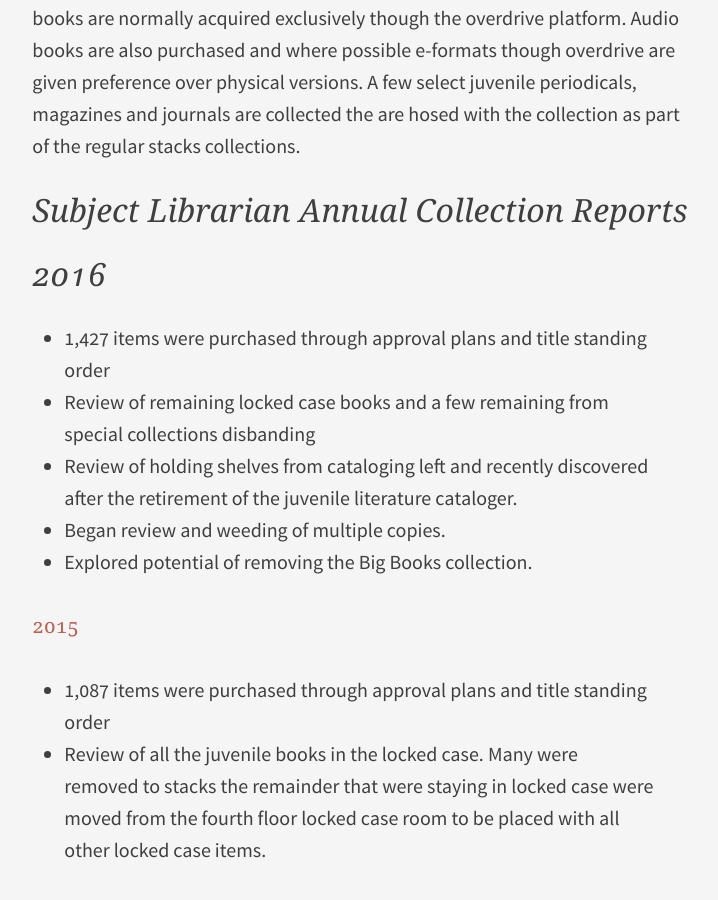
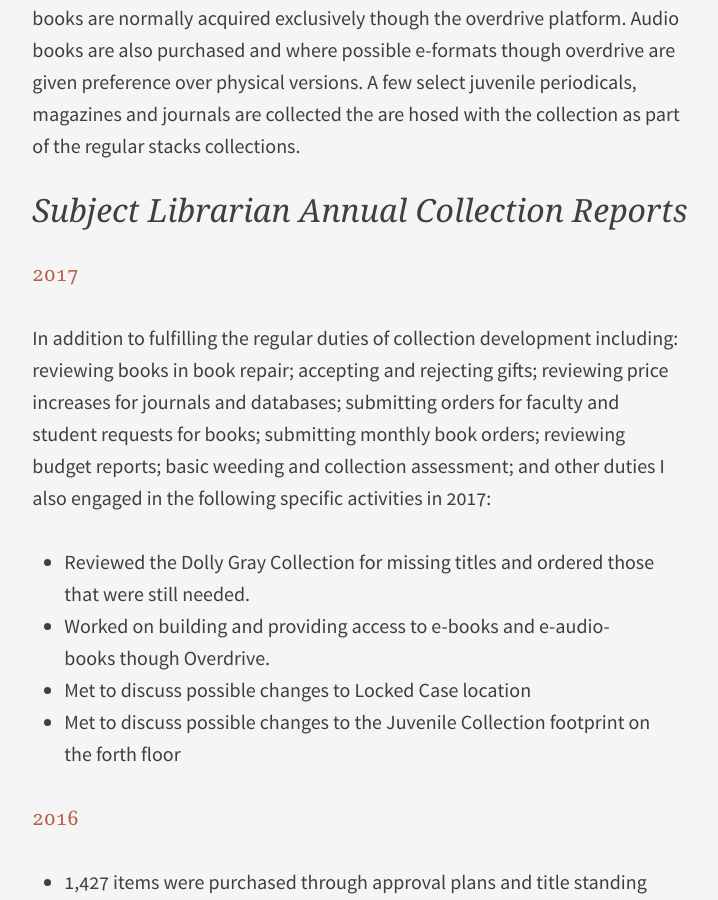
Before and after one commit to HBLL-Collection-Development/HBLL-Collection-Development.github.io, a Jekyll site: the page built from _posts/2018-02-09-34236.md, in a window 1280 px wide and 900 px high, scrolled down 2798 px. Shown: the whole window, without its empty margins (280-998 px from the left). Built offline with Jekyll 4.4.1, drawn with Linux system fonts in a browser that asks for light colours; some of the changed text lies outside the part shown.

Commit message:
[ADD] Rachel Wadham's annual reports

```diff
--- a/_posts/2017-02-24-34236.md
+++ b/_posts/2018-02-09-34236.md
@@ -42,7 +42,17 @@ The library builds the juvenile collection though the acquisition of both of new
 
 ## Subject Librarian Annual Collection Reports
 
-## 2016
+### 2017
+
+In addition to fulfilling the regular duties of collection development including: reviewing books in book repair; accepting and rejecting gifts; reviewing price increases for journals and databases; submitting orders for faculty and student requests for books; submitting monthly book orders; reviewing budget reports; basic weeding and collection assessment; and other duties I also engaged in the following specific activities in 2017:
+
+- Reviewed the Dolly Gray Collection for missing titles and ordered those that were still needed.
+- Worked on building and providing access to e-books and e-audio-books though Overdrive.
+- Met to discuss possible changes to Locked Case location
+- Met to discuss possible changes to the Juvenile Collection footprint on the forth floor
+
+
+### 2016
 
 - 1,427 items were purchased through approval plans and title standing order
 - Review of remaining locked case books and a few remaining from special collections disbanding
```
Also changed, not shown: _posts/2018-02-09-34205.md (renamed from _posts/2017-02-24-34205.md, +11 -0 lines).
